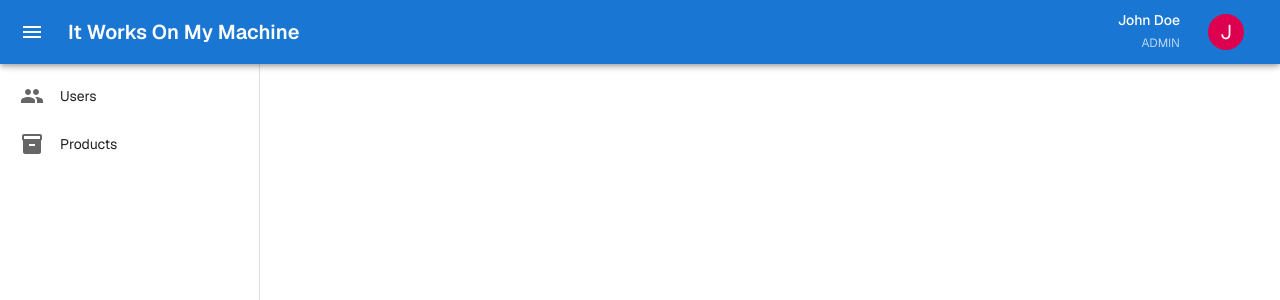
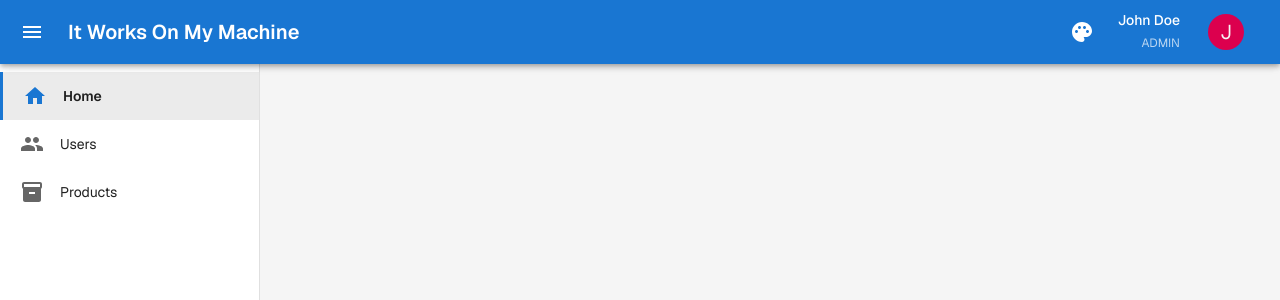
Before and after one commit to roshan-cpaxtra/It-Works-On-My-Machine, a Next.js app: page / in a window 1280 px wide. Shown: the top 300 px of the page. Built offline with nearby package versions, Linux system fonts and the light colour scheme; what @mui/material-nextjs would draw is missing.

Commit message:
Add theme change button

```diff
--- a/app/page.tsx
+++ b/app/page.tsx
@@ -1,10 +1,11 @@
 "use client";
 import { MainLayout } from "@/components/layout/MainLayout";
+import { Box } from "@mui/material";
 
 export default function Home() {
   return (
     <MainLayout>
-      <div />
+      <Box />
     </MainLayout>
   );
 }
--- a/components/layout/MainLayout.tsx
+++ b/components/layout/MainLayout.tsx
@@ -13,9 +13,14 @@ export const MainLayout: React.FC<MainLayoutProps> = ({ children }) => {
   const theme = useTheme();
   const isMobile = useMediaQuery(theme.breakpoints.down('md'));
   const [mobileOpen, setMobileOpen] = useState(false);
+  const [desktopOpen, setDesktopOpen] = useState(true);
 
   const handleDrawerToggle = () => {
-    setMobileOpen(!mobileOpen);
+    if (isMobile) {
+      setMobileOpen(!mobileOpen);
+    } else {
+      setDesktopOpen(!desktopOpen);
+    }
   };
 
   return (
@@ -27,7 +32,7 @@ export const MainLayout: React.FC<MainLayoutProps> = ({ children }) => {
       />
 
       <Sidebar
-        open={isMobile ? mobileOpen : true}
+        open={isMobile ? mobileOpen : desktopOpen}
         onClose={handleDrawerToggle}
         variant={isMobile ? 'temporary' : 'permanent'}
       />
@@ -37,9 +42,20 @@ export const MainLayout: React.FC<MainLayoutProps> = ({ children }) => {
         sx={{
           flexGrow: 1,
           p: 3,
-          width: { md: `calc(100% - ${DRAWER_WIDTH}px)` },
+          width: {
+            xs: '100%',
+            md: desktopOpen ? `calc(100% - ${DRAWER_WIDTH}px)` : '100%',
+          },
+          marginLeft: {
+            xs: 0,
+            md: 0,
+          },
           bgcolor: 'background.default',
           minHeight: '100vh',
+          transition: theme.transitions.create(['width', 'margin'], {
+            easing: theme.transitions.easing.sharp,
+            duration: theme.transitions.duration.enteringScreen,
+          }),
         }}
       >
         <Toolbar />
--- a/components/layout/Navbar.tsx
+++ b/components/layout/Navbar.tsx
@@ -1,6 +1,8 @@
 'use client';
 
 import React, { useState } from 'react';
+import { useThemeMode } from '@/contexts/ThemeContext';
+import { ThemeMode } from '@/theme/theme';
 import {
   AppBar,
   Toolbar,
@@ -19,6 +21,7 @@ import {
   Logout,
   Settings,
   Person,
+  Palette,
 } from '@mui/icons-material';
 
 interface NavbarProps {
@@ -33,6 +36,8 @@ export const Navbar: React.FC<NavbarProps> = ({
   userRole = 'GUEST'
 }) => {
   const [anchorEl, setAnchorEl] = useState<null | HTMLElement>(null);
+  const [themeMenuAnchor, setThemeMenuAnchor] = useState<null | HTMLElement>(null);
+  const { themeMode, setThemeMode } = useThemeMode();
 
   const handleUserMenuOpen = (event: React.MouseEvent<HTMLElement>) => {
     setAnchorEl(event.currentTarget);
@@ -42,21 +47,31 @@ export const Navbar: React.FC<NavbarProps> = ({
     setAnchorEl(null);
   };
 
+  const handleThemeMenuOpen = (event: React.MouseEvent<HTMLElement>) => {
+    setThemeMenuAnchor(event.currentTarget);
+  };
+
+  const handleThemeMenuClose = () => {
+    setThemeMenuAnchor(null);
+  };
+
+  const handleThemeChange = (mode: ThemeMode) => {
+    setThemeMode(mode);
+    handleThemeMenuClose();
+  };
+
   const handleLogout = () => {
     handleUserMenuClose();
-    // Logout logic will be implemented later
     console.log('Logout clicked');
   };
 
   const handleProfile = () => {
     handleUserMenuClose();
-    // Profile navigation will be implemented later
     console.log('Profile clicked');
   };
 
   const handleSettings = () => {
     handleUserMenuClose();
-    // Settings navigation will be implemented later
     console.log('Settings clicked');
   };
 
@@ -91,6 +106,14 @@ export const Navbar: React.FC<NavbarProps> = ({
         <Box sx={{ flexGrow: 1 }} />
 
         <Box sx={{ display: 'flex', alignItems: 'center', gap: 2 }}>
+          <IconButton
+            color="inherit"
+            onClick={handleThemeMenuOpen}
+            aria-label="change theme"
+          >
+            <Palette />
+          </IconButton>
+
           <Box sx={{ display: { xs: 'none', sm: 'block' }, textAlign: 'right' }}>
             <Typography variant="body2" sx={{ fontWeight: 500 }}>
               {userName}
@@ -162,6 +185,65 @@ export const Navbar: React.FC<NavbarProps> = ({
               <Typography color="error">Logout</Typography>
             </MenuItem>
           </Menu>
+
+          <Menu
+            id="theme-menu"
+            anchorEl={themeMenuAnchor}
+            open={Boolean(themeMenuAnchor)}
+            onClose={handleThemeMenuClose}
+            anchorOrigin={{
+              vertical: 'bottom',
+              horizontal: 'right',
+            }}
+            transformOrigin={{
+              vertical: 'top',
+              horizontal: 'right',
+            }}
+            sx={{ mt: 1 }}
+          >
+            <Box sx={{ px: 2, py: 1.5 }}>
+              <Typography variant="subtitle2" sx={{ fontWeight: 600 }}>
+                Choose Theme
+              </Typography>
+            </Box>
+            <Divider />
+            <MenuItem
+              onClick={() => handleThemeChange('light')}
+              selected={themeMode === 'light'}
+            >
+              <ListItemIcon>
+                <Palette fontSize="small" />
+              </ListItemIcon>
+              Light
+            </MenuItem>
+            <MenuItem
+              onClick={() => handleThemeChange('dark')}
+              selected={themeMode === 'dark'}
+            >
+              <ListItemIcon>
+                <Palette fontSize="small" />
+              </ListItemIcon>
+              Dark
+            </MenuItem>
+            <MenuItem
+              onClick={() => handleThemeChange('cyberpunk')}
+              selected={themeMode === 'cyberpunk'}
+            >
+              <ListItemIcon>
+                <Palette fontSize="small" />
+              </ListItemIcon>
+              Cyberpunk
+            </MenuItem>
+            <MenuItem
+              onClick={() => handleThemeChange('retro')}
+              selected={themeMode === 'retro'}
+            >
+              <ListItemIcon>
+                <Palette fontSize="small" />
+              </ListItemIcon>
+              Retro
+            </MenuItem>
+          </Menu>
         </Box>
       </Toolbar>
     </AppBar>
--- a/components/layout/Sidebar.tsx
+++ b/components/layout/Sidebar.tsx
@@ -18,6 +18,9 @@ import {
   Inventory,
   ExpandLess,
   ExpandMore,
+  Dashboard as DashboardIcon,
+  Security,
+  Home,
 } from '@mui/icons-material';
 import { usePathname } from 'next/navigation';
 import Link from 'next/link';
@@ -32,6 +35,11 @@ interface NavItem {
 const DRAWER_WIDTH = 260;
 
 const navigationItems: NavItem[] = [
+  {
+    title: 'Home',
+    path: '/',
+    icon: <Home />,
+  },
   {
     title: 'Users',
     path: '/users',
@@ -139,11 +147,40 @@ export const Sidebar: React.FC<SidebarProps> = ({
     </>
   );
 
+  if (variant === 'temporary') {
+    return (
+      <Drawer
+        variant="temporary"
+        open={open}
+        onClose={onClose}
+        sx={{
+          width: DRAWER_WIDTH,
+          flexShrink: 0,
+          '& .MuiDrawer-paper': {
+            width: DRAWER_WIDTH,
+            boxSizing: 'border-box',
+            borderRight: '1px solid',
+            borderColor: 'divider',
+          },
+        }}
+        ModalProps={{
+          keepMounted: true, // Better mobile performance
+        }}
+      >
+        {drawerContent}
+      </Drawer>
+    );
+  }
+
+  // Desktop drawer - completely hides when closed
+  if (!open) {
+    return null;
+  }
+
   return (
     <Drawer
-      variant={variant}
+      variant="permanent"
       open={open}
-      onClose={onClose}
       sx={{
         width: DRAWER_WIDTH,
         flexShrink: 0,
@@ -154,9 +191,6 @@ export const Sidebar: React.FC<SidebarProps> = ({
           borderColor: 'divider',
         },
       }}
-      ModalProps={{
-        keepMounted: true, // Better mobile performance
-      }}
     >
       {drawerContent}
     </Drawer>
--- /dev/null
+++ b/contexts/ThemeContext.tsx
@@ -0,0 +1,42 @@
+'use client';
+
+import React, { createContext, useContext, useState, useEffect } from 'react';
+import { ThemeMode } from '@/theme/theme';
+
+interface ThemeContextType {
+  themeMode: ThemeMode;
+  setThemeMode: (mode: ThemeMode) => void;
+}
+
+const ThemeContext = createContext<ThemeContextType | undefined>(undefined);
+
+export const useThemeMode = () => {
+  const context = useContext(ThemeContext);
+  if (!context) {
+    throw new Error('useThemeMode must be used within ThemeProvider');
+  }
+  return context;
+};
+
+export const ThemeModeProvider: React.FC<{ children: React.ReactNode }> = ({ children }) => {
+  const [themeMode, setThemeModeState] = useState<ThemeMode>('light');
+
+  useEffect(() => {
+    // Load theme from localStorage
+    const savedTheme = localStorage.getItem('themeMode') as ThemeMode;
+    if (savedTheme) {
+      setThemeModeState(savedTheme);
+    }
+  }, []);
+
+  const setThemeMode = (mode: ThemeMode) => {
+    setThemeModeState(mode);
+    localStorage.setItem('themeMode', mode);
+  };
+
+  return (
+    <ThemeContext.Provider value={{ themeMode, setThemeMode }}>
+      {children}
+    </ThemeContext.Provider>
+  );
+};
--- a/package.json
+++ b/package.json
@@ -15,9 +15,12 @@
     "@mui/icons-material": "^7.3.5",
     "@mui/material": "^7.3.5",
     "@mui/material-nextjs": "^7.3.5",
+    "framer-motion": "^12.23.24",
     "next": "16.0.3",
     "react": "19.2.0",
-    "react-dom": "19.2.0"
+    "react-dom": "19.2.0",
+    "react-hot-toast": "^2.6.0",
+    "recharts": "^3.4.1"
   },
   "devDependencies": {
     "@tailwindcss/postcss": "^4",
--- a/theme/ThemeRegistry.tsx
+++ b/theme/ThemeRegistry.tsx
@@ -4,15 +4,27 @@ import * as React from 'react';
 import { ThemeProvider } from '@mui/material/styles';
 import CssBaseline from '@mui/material/CssBaseline';
 import { AppRouterCacheProvider } from '@mui/material-nextjs/v15-appRouter';
-import theme from './theme';
+import { ThemeModeProvider, useThemeMode } from '@/contexts/ThemeContext';
+import { createCustomTheme } from './theme';
+
+function ThemeContent({ children }: { children: React.ReactNode }) {
+  const { themeMode } = useThemeMode();
+  const theme = React.useMemo(() => createCustomTheme(themeMode), [themeMode]);
+
+  return (
+    <ThemeProvider theme={theme}>
+      <CssBaseline />
+      {children}
+    </ThemeProvider>
+  );
+}
 
 export default function ThemeRegistry({ children }: { children: React.ReactNode }) {
   return (
     <AppRouterCacheProvider>
-      <ThemeProvider theme={theme}>
-        <CssBaseline />
-        {children}
-      </ThemeProvider>
+      <ThemeModeProvider>
+        <ThemeContent>{children}</ThemeContent>
+      </ThemeModeProvider>
     </AppRouterCacheProvider>
   );
 }
--- a/theme/theme.ts
+++ b/theme/theme.ts
@@ -1,8 +1,82 @@
 'use client';
 
-import { createTheme } from '@mui/material/styles';
+import { createTheme, Theme } from '@mui/material/styles';
 
-const theme = createTheme({
+export type ThemeMode = 'light' | 'dark' | 'cyberpunk' | 'retro';
+
+export const createCustomTheme = (mode: ThemeMode): Theme => {
+  const baseTypography = {
+    fontFamily: 'var(--font-geist-sans), sans-serif',
+  };
+
+  switch (mode) {
+    case 'dark':
+      return createTheme({
+        palette: {
+          mode: 'dark',
+          primary: {
+            main: '#90caf9',
+          },
+          secondary: {
+            main: '#f48fb1',
+          },
+          background: {
+            default: '#121212',
+            paper: '#1e1e1e',
+          },
+        },
+        typography: baseTypography,
+      });
+
+    case 'cyberpunk':
+      return createTheme({
+        palette: {
+          mode: 'dark',
+          primary: {
+            main: '#ff00ff',
+          },
+          secondary: {
+            main: '#00ffff',
+          },
+          background: {
+            default: '#0a0a0a',
+            paper: '#1a1a2e',
+          },
+          text: {
+            primary: '#00ffff',
+            secondary: '#ff00ff',
+          },
+        },
+        typography: {
+          ...baseTypography,
+          fontFamily: 'var(--font-geist-mono), monospace',
+        },
+      });
+
+    case 'retro':
+      return createTheme({
+        palette: {
+          mode: 'light',
+          primary: {
+            main: '#ff6b35',
+          },
+          secondary: {
+            main: '#f7931e',
+          },
+          background: {
+            default: '#fffbf0',
+            paper: '#fff8e1',
+          },
+          text: {
+            primary: '#5d4037',
+          },
+        },
+        typography: baseTypography,
+      });
+
+    case 'light':
+    default:
+      return createTheme({
         palette: {
           mode: 'light',
           primary: {
@@ -11,10 +85,15 @@ const theme = createTheme({
           secondary: {
             main: '#dc004e',
           },
+          background: {
+            default: '#f5f5f5',
+            paper: '#ffffff',
           },
-  typography: {
-    fontFamily: 'var(--font-geist-sans), sans-serif',
         },
+        typography: baseTypography,
       });
+  }
+};
 
+const theme = createCustomTheme('light');
 export default theme;
```
Also changed, not shown: 1 other file (tests, documents, lock files or other folders). Lines whose indentation alone changed are shown as unchanged.
